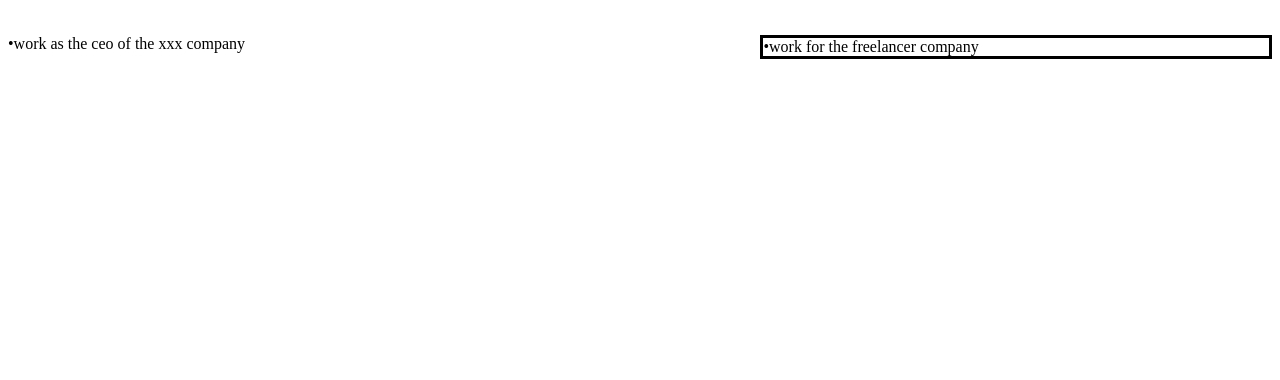
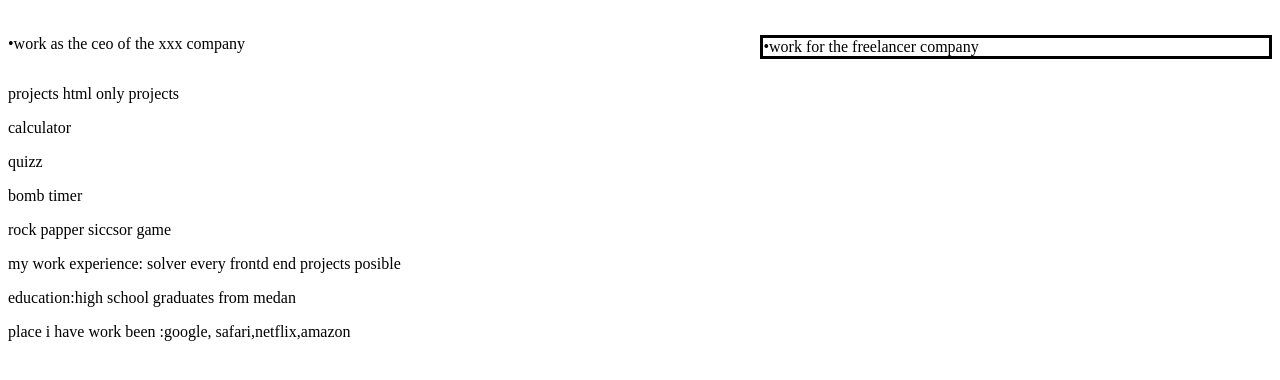
Before and after one commit to sutan1817/sutan1817, a plain HTML site: page index (1).html in a window 1280 px wide. Shown: the part 142-522 px from the top of the page. Drawn offline with Linux system fonts and the light colour scheme.

Commit message:
update index (1).html

```diff
--- a/index (1).html
+++ b/index (1).html
@@ -17,6 +17,26 @@
  <p id=p1>my experience</p>
  <p id=p2>•work as the ceo of the xxx company</p>
  <p id=p3>•work for the freelancer company</p>
+
+
+ <div class=div1><div id=div2><p class=p4 id=pk>projects html only projects</p></div>
+ <p class=p4 id=pp>calculator</p>
+ <p class=p4 id=pa>quizz</p>
+ <p class=p4 id=pi>bomb timer</p>
+ <p class=p4 id=pu>rock papper siccsor game</p>
+ </div>
+ <div id=q1>
+ <p id=p6>my work experience:
+ solver every frontd end projects posible</p>
+ <p id=p7>education:high school graduates
+ from medan</p>
+ </div>
+<div id=uu><p id=ut>place i have work been
+ :google,
+  safari,netflix,amazon
+  </p>
+</div>
+
 </body>
 
 
```
